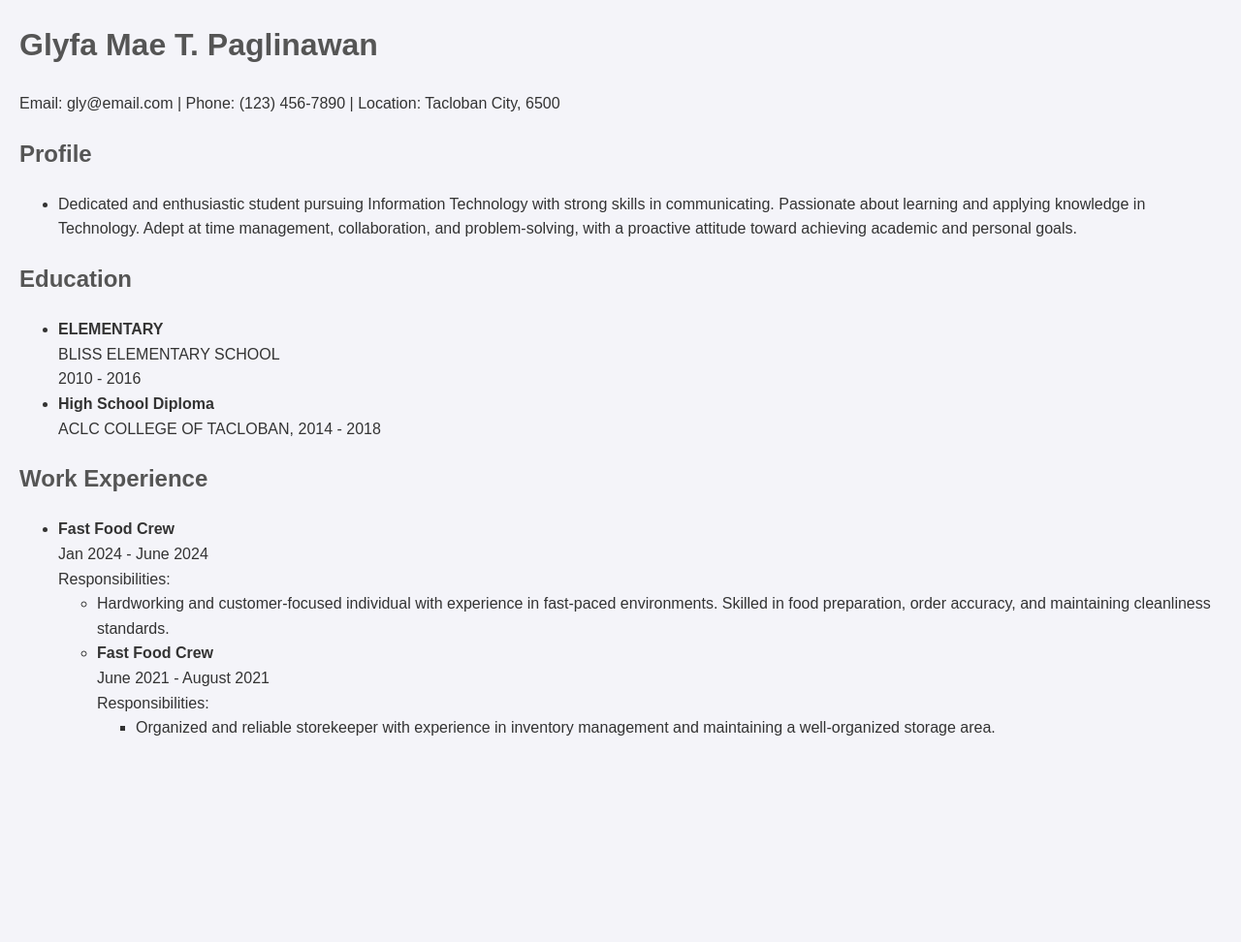
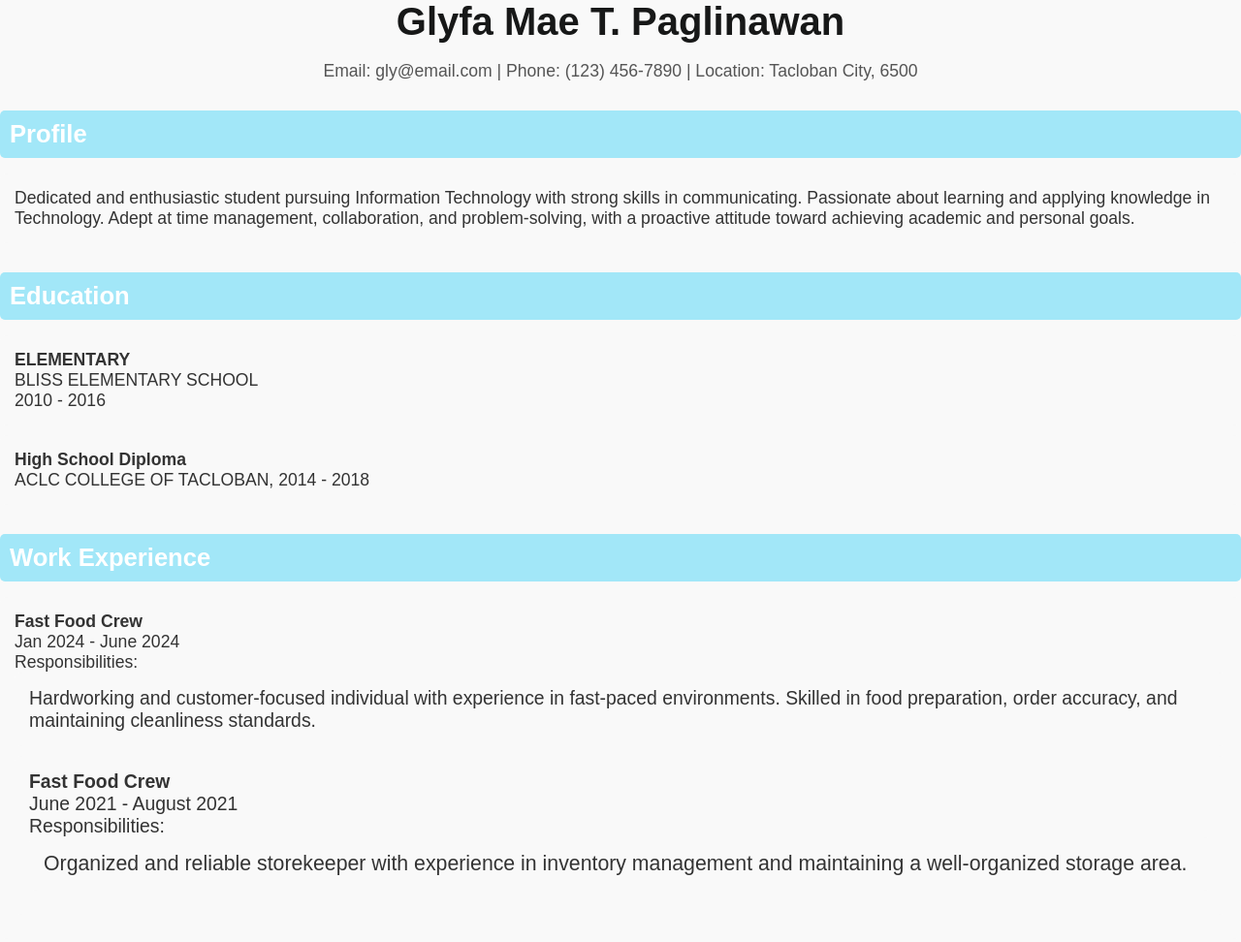
Before and after one commit to GLYFAPAGLINAWAN/PAGLINAWAN-RESUME-, a plain HTML site: page index.html in a window 1280 px wide. Shown: the whole page at 97% size. Before the commit the page ends 800 px from the top, so only its background shows below. Drawn offline with Linux system fonts and the light colour scheme.

Commit message:
style.css

```diff
--- a/style.css
+++ b/style.css
@@ -1,42 +1,79 @@
+
 body {
-  font-family: Arial, sans-serif;
-  line-height: 1.6;
-  margin: 20px;
-  background-color: #f4f4f9;
-  color: #333;
-}
-
-h1, h2, h3 {
-  color: #555;
+    font-family: Arial, sans-serif;
+    margin: 0;
+    padding: 0;
+    background-color: #f9f9f9;
+    color: #333;
 }
 
 .container {
-  max-width: 800px;
-  margin: 0 auto;
-  background: #fff;
-  padding: 20px;
-  border-radius: 8px;
-  box-shadow: 0 4px 6px rgba(0, 0, 0, 0.1);
+    max-width: 900px;
+    margin: 20px auto;
+    padding: 20px;
+    background-color: #fff;
+    box-shadow: 0 0 10px rgba(0, 0, 0, 0.1);
+    border-radius: 8px;
 }
 
-.section {
-  margin-bottom: 20px;
+
+header {
+    text-align: center;
+    margin-bottom: 30px;
 }
 
-.section h2 {
-  border-bottom: 2px solid #ddd;
-  padding-bottom: 5px;
+header h1 {
+    font-size: 2.5em;
+    margin: 0;
+    color: #171818;
 }
 
-.job, .education {
-  margin-bottom: 15px;
+header p {
+    font-size: 1.1em;
+    color: #555;
 }
 
-.job h3, .education h3 {
-  margin: 0;
+h2 {
+    background-color: #a2e7f8;
+    color: white;
+    padding: 10px;
+    border-radius: 5px;
+    margin-top: 20px;
+    font-size: 1.6em;
+    margin-bottom: 10px;
 }
 
-.job span, .education span {
-  font-size: 0.9em;
-  color: #777;
+
+ul {
+    list-style-type: none;
+    padding-left: 0;
 }
+
+li {
+    margin-bottom: 10px;
+}
+
+ul li {
+    font-size: 1.1em;
+}
+
+ul li a {
+    color: #4CAF50;
+    text-decoration: none;
+}
+
+ul li a:hover {
+    text-decoration: underline;
+}
+
+
+section {
+    margin-bottom: 30px;
+}
+
+section ul li {
+    background-color: #f9f9f9;
+    padding: 15px;
+    border-radius: 8px;
+    margin-bottom:
+}
```
